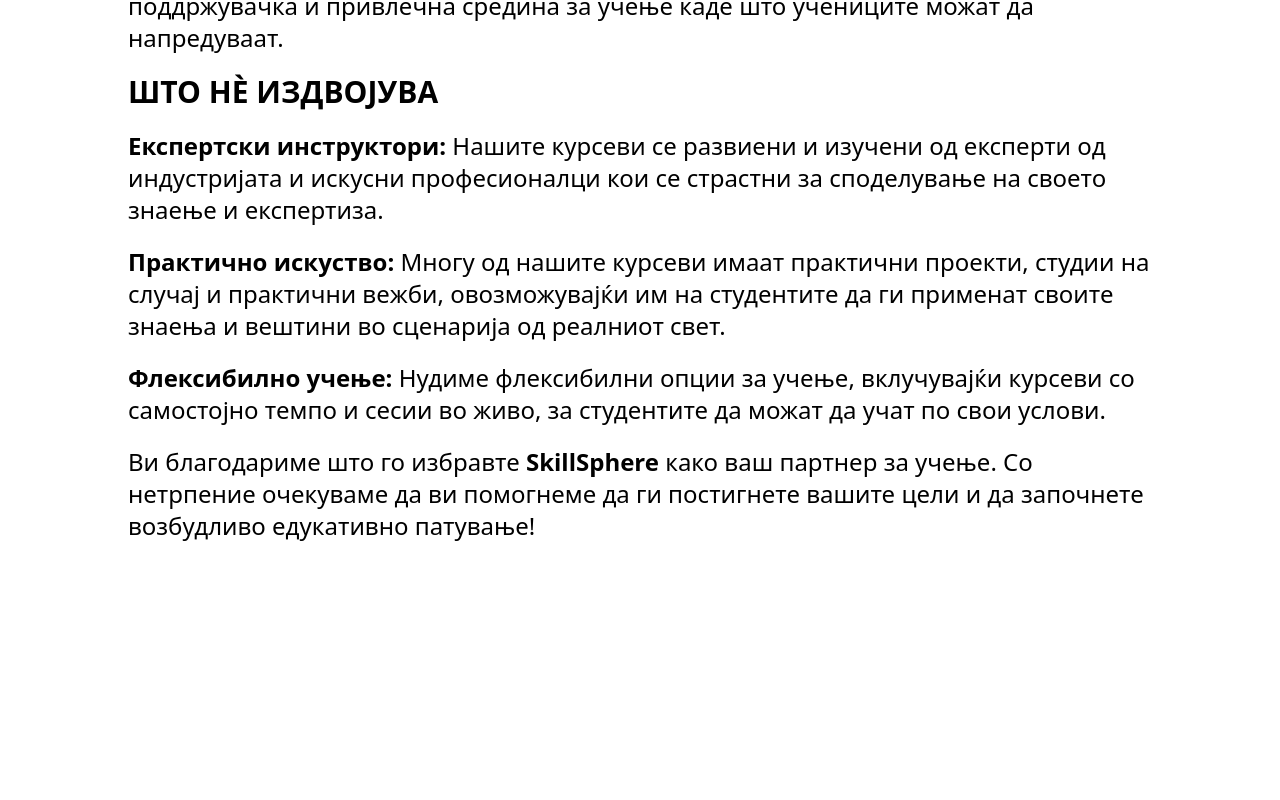
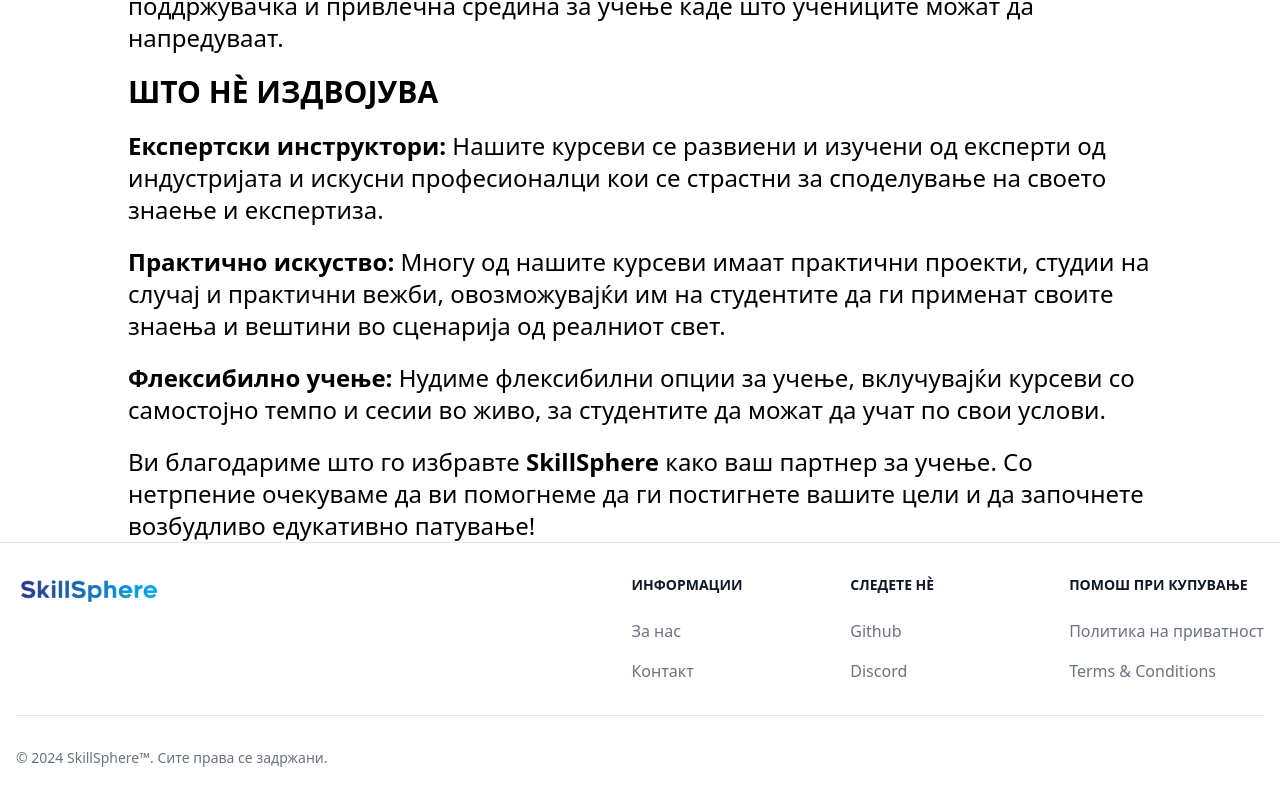
Before and after one commit to Team-27-CoursesApp/frontend, a React (Vite) app in the folder coursesApp/: page /aboutUs in a window 1280 px wide. Shown: the part 487-1287 px from the top of the page. Before the commit the page ends 1029 px from the top, so only its background shows below. Built offline with nearby package versions, Linux system fonts and the light colour scheme.

Commit message:
Created Footer component

```diff
--- a/coursesApp/src/Components/App/App.jsx
+++ b/coursesApp/src/Components/App/App.jsx
@@ -8,7 +8,7 @@ import RegisterPage from "../../Pages/Register/RegisterPage";
 import AboutUs from "../../Pages/AboutUs/AboutUs";
 import HomePage from "../../Pages/Home/HomePage";
 import Header from "../Header/Header"
-
+import Footer from "../Footer/Footer"
 function App() {
     return (
         <BrowserRouter>
@@ -19,6 +19,7 @@ function App() {
                 <Route path="/register" element={<RegisterPage/>}/>
                 <Route path="/aboutUs" element={<AboutUs/>}/>
             </Routes>
+            <Footer />
         </BrowserRouter>
     );
 }
--- /dev/null
+++ b/coursesApp/src/Components/Footer/Footer.jsx
@@ -0,0 +1,63 @@
+import color_logo_no_background from '../../assets/LogoInfo/Logo Files/For Web/png/color_logo_no_background.png';
+
+const Footer = () => {
+    return (
+        <footer className="bg-white light:bg-gray-900 border-t border-gray-200 light:border-gray-600">
+            <div className="mx-auto w-full max-w-screen-xl p-4 py-6 lg:py-8">
+                <div className="md:flex md:justify-between">
+                    <div className="mb-6 md:mb-0">
+                        <a href="/" className="flex items-center">
+                            <img src={color_logo_no_background} className="h-8 me-3"
+                                 alt="SkillSphere logo"/>
+                        </a>
+                    </div>
+                    <div className="grid grid-cols-2 gap-8 sm:gap-6 sm:grid-cols-3">
+                        <div>
+                            <h2 className="mb-6 text-sm font-semibold text-gray-900 uppercase ">Информации</h2>
+                            <ul className="text-gray-500 dark:text-gray-400 font-medium">
+                                <li className="mb-4">
+                                    <a href="/aboutus" className="hover:underline">За нас</a>
+                                </li>
+                                <li>
+                                    <a href="/" className="hover:underline">Контакт</a>
+                                </li>
+                            </ul>
+                        </div>
+                        <div>
+                            <h2 className="mb-6 text-sm font-semibold text-gray-900 uppercase ">Следете нѐ</h2>
+                            <ul className="text-gray-500 dark:text-gray-400 font-medium">
+                                <li className="mb-4">
+                                    <a href="https://github.com/Team-27-CoursesApp"
+                                       className="hover:underline ">Github</a>
+                                </li>
+                                <li>
+                                    <a href="https://discord.gg/" className="hover:underline">Discord</a>
+                                </li>
+                            </ul>
+                        </div>
+                        <div>
+                            <h2 className="mb-6 text-sm font-semibold text-gray-900 uppercase ">Помош при купување</h2>
+                            <ul className="text-gray-500 dark:text-gray-400 font-medium">
+                                <li className="mb-4">
+                                    <a href="#" className="hover:underline">Политика на приватност</a>
+                                </li>
+                                <li>
+                                    <a href="#" className="hover:underline">Terms &amp; Conditions</a>
+                                </li>
+                            </ul>
+                        </div>
+                    </div>
+                </div>
+                <hr className="my-6 border-gray-200 sm:mx-auto dark:border-gray-700 lg:my-8"/>
+                <div className="sm:flex sm:items-center sm:justify-between">
+                  <span className="text-sm text-gray-500 sm:text-center dark:text-gray-400">© 2024 <a
+                      href="/" className="hover:underline">SkillSphere™</a>. Сите права се задржани.
+                  </span>
+                </div>
+            </div>
+        </footer>
+
+    );
+};
+
+export default Footer;
```
